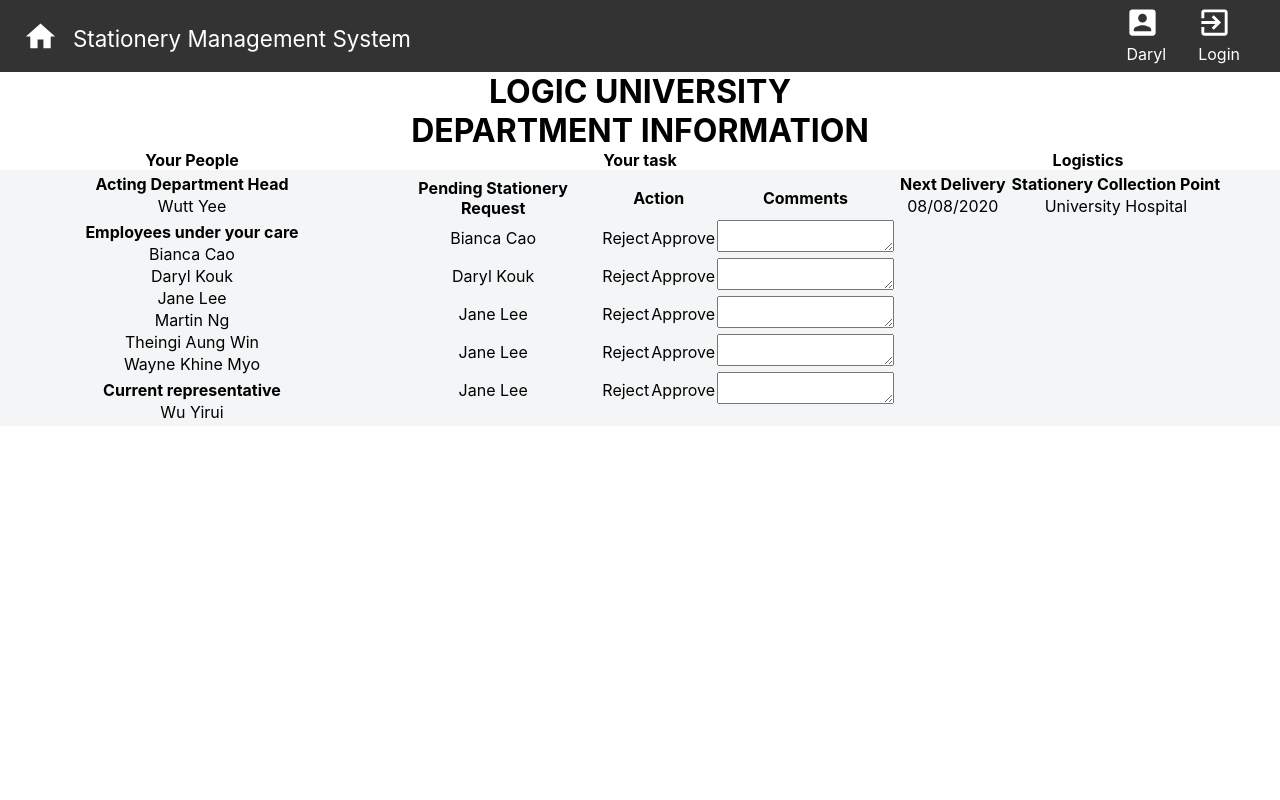
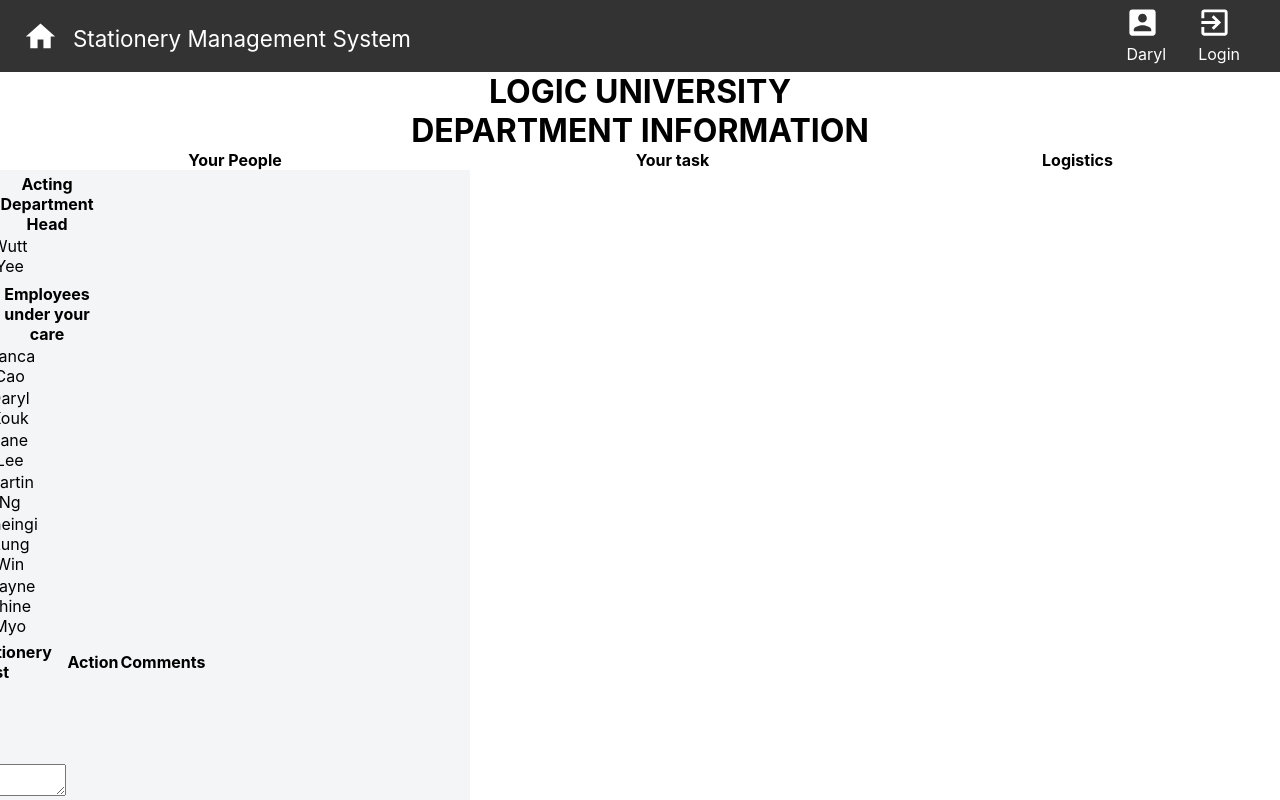
Before and after one commit to Martindreamz/Front-End-AD-Project, a React (Create React App) app: page /manager in a window 1280 px wide. Shown: the top 800 px of the page. Built offline with nearby package versions, Linux system fonts and the light colour scheme.

Commit message:
modularized all Department use case and please check inventroytable.css <td> this is messing everything up

```diff
--- /dev/null
+++ b/src/Components/DepartmentHeadApproval.js
@@ -0,0 +1,28 @@
+import React, { Component } from "react";
+
+class DepartmentHeadApproval extends Component {
+    constructor() {
+        super()
+        /*this.state() = {
+            staff: [],
+            requisition: [],
+            department: ""
+        }*/
+    }
+
+    render() {
+
+        return (
+            <div>
+                <table style={{ textAlign: "center" }}>
+                    <tr><th> Pending Stationery Request</th><th colspan='2'> Action</th><th> Comments</th></tr>
+                    <tr><td> Bianca Cao</td><td>Reject</td><td>Approve</td><textarea /></tr>
+                    <tr><td> Daryl Kouk</td><td>Reject</td><td>Approve</td><textarea /></tr>
+                    <tr><td> Jane Lee</td><td>Reject</td><td>Approve</td><textarea /></tr>
+                    <tr><td> Jane Lee</td><td>Reject</td><td>Approve</td><textarea /></tr>
+                    <tr><td> Jane Lee</td><td>Reject</td><td>Approve</td><textarea /></tr>
+                </table>
+            </div>)
+    }
+}
+export default DepartmentHeadApproval
--- /dev/null
+++ b/src/Components/DepartmentHeadCollection.js
@@ -0,0 +1,36 @@
+import React, { Component } from "react";
+
+class DepartmentHeadCollection extends Component {
+    constructor() {
+        super()
+        /*this.state() = {
+            staff: [],
+            requisition: [],
+            department: ""
+        }*/
+    }
+
+    render() {
+
+        return (
+            <div>
+                <table style={{ textAlign: "center", verticalAlign: "baseline" }}>
+                    <tr>
+                        <td>
+                            <table style={{ textAlign: "center" }}>
+                                <tr><th> Next Delivery</th></tr>
+                                <tr><td> 08/08/2020</td></tr>
+                            </table>
+                        </td>
+                        <td>
+                            <table style={{ textAlign: "center" }}>
+                                <tr><th> Stationery Collection Point</th></tr>
+                                <tr><td> University Hospital</td></tr>
+                            </table>
+                        </td>
+                    </tr>
+                </table>
+            </div>)
+    }
+}
+export default DepartmentHeadCollection
--- /dev/null
+++ b/src/Components/DepartmentHeadDelegate.js
@@ -0,0 +1,23 @@
+import React, { Component } from "react";
+
+class DepartmentHeadDelegate extends Component {
+    constructor() {
+        super()
+        /*this.state() = {
+            staff: [],
+            requisition: [],
+            department: ""
+        }*/
+    }
+
+    render() {
+
+        return (
+            <div>
+                <table style={{ textAlign: "center" }}>
+                    <tr><th> Acting Department Head</th></tr>
+                    <tr><td> Wutt Yee</td></tr>
+                </table></div>)
+    }
+}
+export default DepartmentHeadDelegate
--- /dev/null
+++ b/src/Components/DepartmentHeadEmployee.js
@@ -0,0 +1,29 @@
+import React, { Component } from "react";
+
+class DepartmentHeadEmployee extends Component {
+    constructor() {
+        super()
+        /*this.state() = {
+            staff: [],
+            requisition: [],
+            department: ""
+        }*/
+    }
+
+    render() {
+
+        return (
+            <div>
+                <table style={{ textAlign: "center" }}>
+                    <tr><th> Employees under your care</th></tr>
+                    <tr><td> Bianca Cao</td></tr>
+                    <tr><td> Daryl Kouk</td></tr>
+                    <tr><td> Jane Lee</td></tr>
+                    <tr><td> Martin Ng</td></tr>
+                    <tr><td> Theingi Aung Win</td></tr>
+                    <tr><td> Wayne Khine Myo</td></tr>
+                </table>
+            </div>)
+    }
+}
+export default DepartmentHeadEmployee
--- /dev/null
+++ b/src/Components/DepartmentHeadRep.js
@@ -0,0 +1,23 @@
+import React, { Component } from "react";
+
+class DepartmentHeadDelegate extends Component {
+    constructor() {
+        super()
+        /*this.state() = {
+            staff: [],
+            requisition: [],
+            department: ""
+        }*/
+    }
+
+    render() {
+
+        return (
+            <div>
+                <table style={{ textAlign: "center" }}>
+                    <tr><th> Acting Department Head</th></tr>
+                    <tr><td> Wutt Yee</td></tr>
+                </table></div>)
+    }
+}
+export default DepartmentHeadDelegate
--- a/src/Components/InventoryTable.css
+++ b/src/Components/InventoryTable.css
@@ -30,11 +30,14 @@ tr:nth-child(even) {
 }
 
 th {
-
+  width: 20%;
 }
 
 td {
-
+  width: 20%;
+  display: flex;
+  align-items: center;
+  justify-content: center;
 }
 
 .tableIcons {
--- a/src/Containers/ManageDepartment.js
+++ b/src/Containers/ManageDepartment.js
@@ -1,5 +1,10 @@
 import React, { Component } from "react";
 import Header from '../Components/Headers/Header';
+import DepartmentHeadDelegate from '../Components/DepartmentHeadDelegate'
+import DepartmentHeadCollection from '../Components/DepartmentHeadCollection'
+import DepartmentHeadEmployee from '../Components/DepartmentHeadEmployee'
+import DepartmentHeadRep from '../Components/DepartmentHeadRep'
+import DepartmentHeadApproval from '../Components/DepartmentHeadApproval'
 
 class ManageDepartment extends Component {
     constructor() {
@@ -16,8 +21,8 @@ class ManageDepartment extends Component {
         return (
             <div>
                 <Header />
-                <h1 style={{ textAlign: "center" }} colspan='3' >LOGIC UNIVERSITY</h1>
-                <h1 style={{ textAlign: "center" }} colspan='3' >DEPARTMENT INFORMATION</h1>
+                <h1 style={{ textAlign: "center" }} >LOGIC UNIVERSITY</h1>
+                <h1 style={{ textAlign: "center" }} >DEPARTMENT INFORMATION</h1>
 
                 <table cellSpacing="0" width='100%' align="center" >
 
@@ -30,57 +35,21 @@ class ManageDepartment extends Component {
                         <td Align="center">
                             <table>
                                 <tr  Align="center">
-                                    <table style={{ textAlign: "center" }}>
-                                        <tr><th> Acting Department Head</th></tr>
-                                        <tr><td> Wutt Yee</td></tr>
-                                    </table>
+                                  <DepartmentHeadDelegate/>
                                 </tr>
                                 <tr  Align="center">
-                                    <table style={{ textAlign: "center" }}>
-                                        <tr><th> Employees under your care</th></tr>
-                                        <tr><td> Bianca Cao</td></tr>
-                                        <tr><td> Daryl Kouk</td></tr>
-                                        <tr><td> Jane Lee</td></tr>
-                                        <tr><td> Martin Ng</td></tr>
-                                        <tr><td> Theingi Aung Win</td></tr>
-                                        <tr><td> Wayne Khine Myo</td></tr>
-                                    </table>
+
                                 </tr>
                                 <tr  Align="center">
-                                    <table style={{ textAlign: "center" }}>
-                                        <tr><th> Current representative</th></tr>
-                                        <tr><td> Wu Yirui</td></tr>
-                                    </table>
+                                    <DepartmentHeadEmployee/>
                                 </tr>
                             </table>
                         </td>
                         <td style={{ textAlign: "center", verticalAlign: "baseline" }}>
-                            <table style={{ textAlign: "center" }}>
-                                <tr><th> Pending Stationery Request</th><th colspan='2'> Action</th><th> Comments</th></tr>
-                                <tr><td> Bianca Cao</td><td>Reject</td><td>Approve</td><textarea /></tr>
-                                <tr><td> Daryl Kouk</td><td>Reject</td><td>Approve</td><textarea /></tr>
-                                <tr><td> Jane Lee</td><td>Reject</td><td>Approve</td><textarea /></tr>
-                                <tr><td> Jane Lee</td><td>Reject</td><td>Approve</td><textarea /></tr>
-                                <tr><td> Jane Lee</td><td>Reject</td><td>Approve</td><textarea /></tr>
-                            </table>
+                            <DepartmentHeadApproval/>
                         </td>
                         <td style={{ textAlign: "center", verticalAlign: "baseline" }}>
-                            <table style={{ textAlign: "center", verticalAlign: "baseline" }}>
-                                <tr>
-                                    <td>
-                                        <table style={{ textAlign: "center" }}>
-                                            <tr><th> Next Delivery</th></tr>
-                                            <tr><td> 08/08/2020</td></tr>
-                                        </table>
-                                    </td>
-                                    <td>
-                                        <table style={{ textAlign: "center" }}>
-                                            <tr><th> Stationery Collection Point</th></tr>
-                                            <tr><td> University Hospital</td></tr>
-                                        </table>
-                                    </td>
-                                </tr>
-                            </table>
+                            <DepartmentHeadCollection/>
                         </td>
                     </tr>
                 </table>
```
